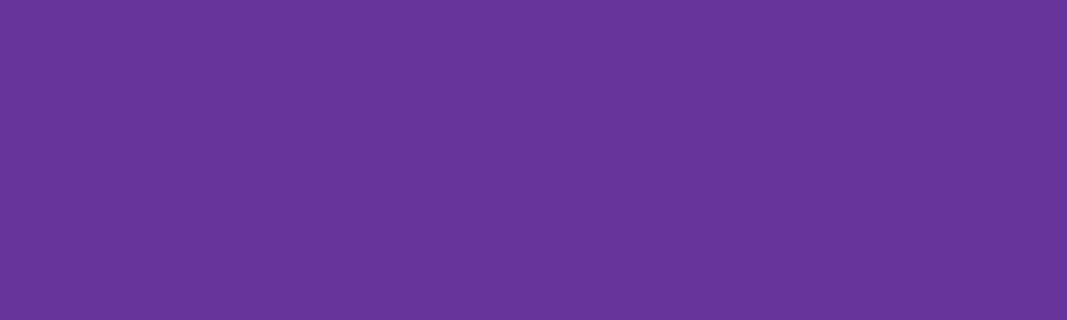
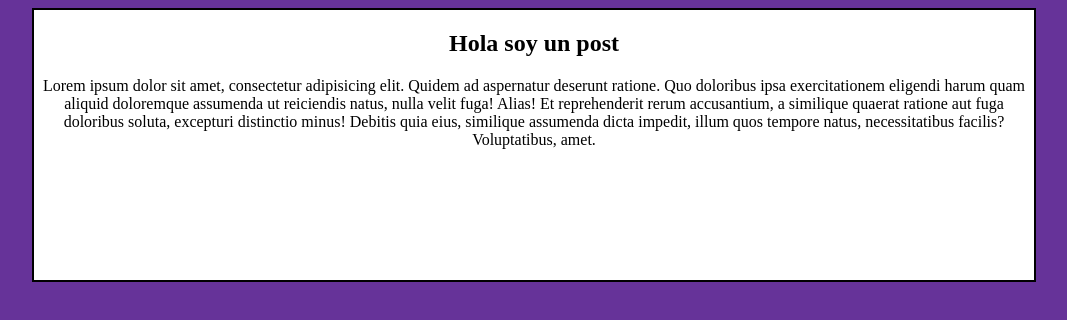
Before and after one commit to manumrtf/CoolBlog, a plain HTML site: page index.html in a window 1280 px wide. Shown: the whole page, without its empty margins (106-1173 px from the left). Drawn offline with Linux system fonts and the light colour scheme.

Commit message:
añadido un post

```diff
--- a/index.html
+++ b/index.html
@@ -7,5 +7,21 @@
     <link rel="stylesheet" href="style.css" />
     <title>Document</title>
   </head>
-  <body></body>
+  <body>
+    <div class="posts">
+      <div class="post">
+        <h2>Hola soy un post</h2>
+        <p>
+          Lorem ipsum dolor sit amet, consectetur adipisicing elit. Quidem ad
+          aspernatur deserunt ratione. Quo doloribus ipsa exercitationem
+          eligendi harum quam aliquid doloremque assumenda ut reiciendis natus,
+          nulla velit fuga! Alias! Et reprehenderit rerum accusantium, a
+          similique quaerat ratione aut fuga doloribus soluta, excepturi
+          distinctio minus! Debitis quia eius, similique assumenda dicta
+          impedit, illum quos tempore natus, necessitatibus facilis?
+          Voluptatibus, amet.
+        </p>
+      </div>
+    </div>
+  </body>
 </html>
--- a/style.css
+++ b/style.css
@@ -1,5 +1,19 @@
 body {
 	text-align: center;
 	background-color: rebeccapurple;
-	color: white;
+	color: black;
 }
+
+.posts {
+	width: 100%;
+	display: flex;
+	flex-direction: column;
+	align-items: center;
+}
+.post {
+	border: 2px solid black;
+	width: 90%;
+	max-width: 1000px;
+	background-color: white;
+	height: 270px;
+}
```
